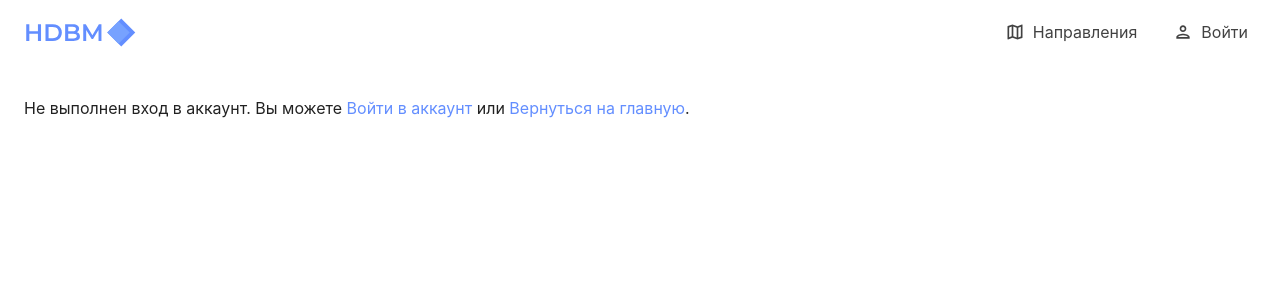
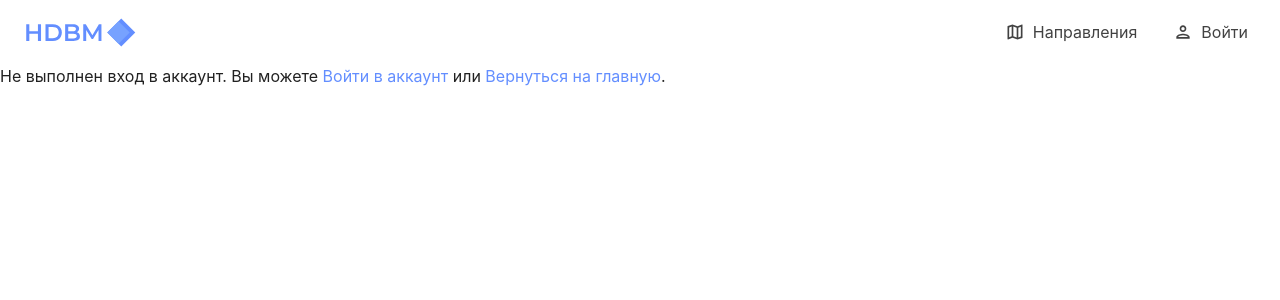
Before and after one commit to vladislavkn/hdbm, a Next.js app: page /auth/profile in a window 1280 px wide. Shown: the top 300 px of the page. Built offline with nearby package versions, Linux system fonts and the light colour scheme.

Commit message:
refactor Layput & Section styles

```diff
--- a/components/Layout.tsx
+++ b/components/Layout.tsx
@@ -1,4 +1,4 @@
-import { Container, makeStyles, Theme } from "@material-ui/core";
+import { Box, Container, makeStyles, Theme } from "@material-ui/core";
 import { joinClasses } from "@root/lib/utils";
 import Head from "next/head";
 import { ReactNode } from "react";
@@ -8,29 +8,16 @@ type LayoutProps = {
   title?: string;
   children?: ReactNode | ReactNode[];
   navigation?: () => JSX.Element;
-  smallTopPadding?: boolean;
 };
 
 const useStyles = makeStyles((theme: Theme) => ({
   container: {
     flexGrow: 1,
-    paddingBottom: theme.spacing(2),
-  },
-  normalTopPadding: {
-    paddingTop: theme.spacing(4),
-  },
-  smallTopPadding: {
-    paddingTop: theme.spacing(2),
   },
 }));
 
 const Layout = (props: LayoutProps) => {
-  const {
-    title,
-    children,
-    navigation: CustomNavigation,
-    smallTopPadding = false,
-  } = props;
+  const { title, children, navigation: CustomNavigation } = props;
   const classes = useStyles();
 
   return (
@@ -39,14 +26,7 @@ const Layout = (props: LayoutProps) => {
         <title>{title}</title>
       </Head>
       {CustomNavigation ? <CustomNavigation /> : <Navigation />}
-      <Container
-        className={joinClasses(
-          classes.container,
-          smallTopPadding ? classes.smallTopPadding : classes.normalTopPadding
-        )}
-      >
-        {children}
-      </Container>
+      <Box className={joinClasses(classes.container)}>{children}</Box>
     </>
   );
 };
--- a/components/Section.tsx
+++ b/components/Section.tsx
@@ -1,11 +1,18 @@
-import { Box, Divider, makeStyles, Theme, Typography } from "@material-ui/core";
+import {
+  Box,
+  colors,
+  Container,
+  makeStyles,
+  Theme,
+  Typography,
+} from "@material-ui/core";
+import { joinClasses } from "@root/lib/utils";
 import { ReactChild } from "react";
 
 type SectionProps = {
   title?: string;
   children?: ReactChild[] | ReactChild;
-  mainHeader?: boolean;
-  noDivider?: boolean;
+  dark?: boolean;
 };
 
 const useStyles = makeStyles((theme: Theme) => ({
@@ -13,31 +20,32 @@ const useStyles = makeStyles((theme: Theme) => ({
     maxWidth: "100%",
     fontWeight: 500,
     fontSize: "1.8rem",
-    marginBottom: theme.spacing(3),
+    marginBottom: theme.spacing(2),
     [theme.breakpoints.down("sm")]: {
       fontSize: "1.5rem",
     },
   },
   section: {
-    "&:not(:last-child)": {
-      marginBottom: theme.spacing(4),
-    },
+    padding: theme.spacing(2, 2, 1),
+  },
+  sectionDark: {
+    background: colors.grey[50],
   },
 }));
 
 const Section = (props: SectionProps) => {
-  const { title, children, mainHeader = false } = props;
+  const { title, children, dark = false } = props;
   const classes = useStyles();
 
   return (
-    <Box className={classes.section} component="section">
-      <Typography
-        className={classes.title}
-        component={mainHeader ? "h1" : "h2"}
-      >
-        {title}
-      </Typography>
-      {children}
+    <Box
+      className={joinClasses(classes.section, dark && classes.sectionDark)}
+      component="section"
+    >
+      <Container>
+        <Typography className={classes.title}>{title}</Typography>
+        {children}
+      </Container>
     </Box>
   );
 };
--- a/pages/index.tsx
+++ b/pages/index.tsx
@@ -5,11 +5,11 @@ import WayCardsBundle from "@components/WayCardsBundle";
 
 export default function Home() {
   return (
-    <Layout title="HDBM">
-      <Section title="Популярные направления">
+    <Layout title="HDBM" noHorizontalPadding>
+      <Section title="Популярные направления" dark>
         <WayCardsBundle />
       </Section>
-      <Section title="Подобрать отель" mainHeader noDivider>
+      <Section title="Подобрать отель">
         <SearchRoomsBundle />
       </Section>
     </Layout>
```
